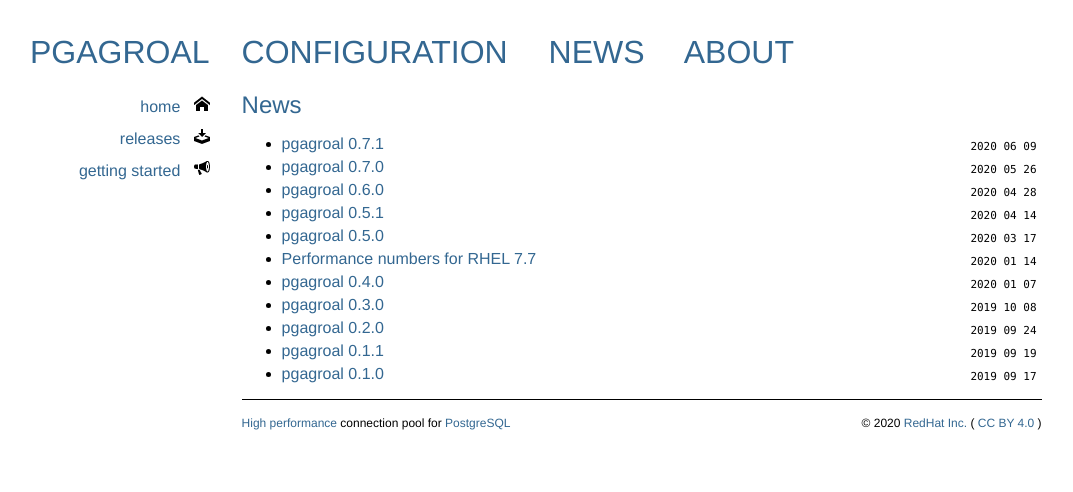
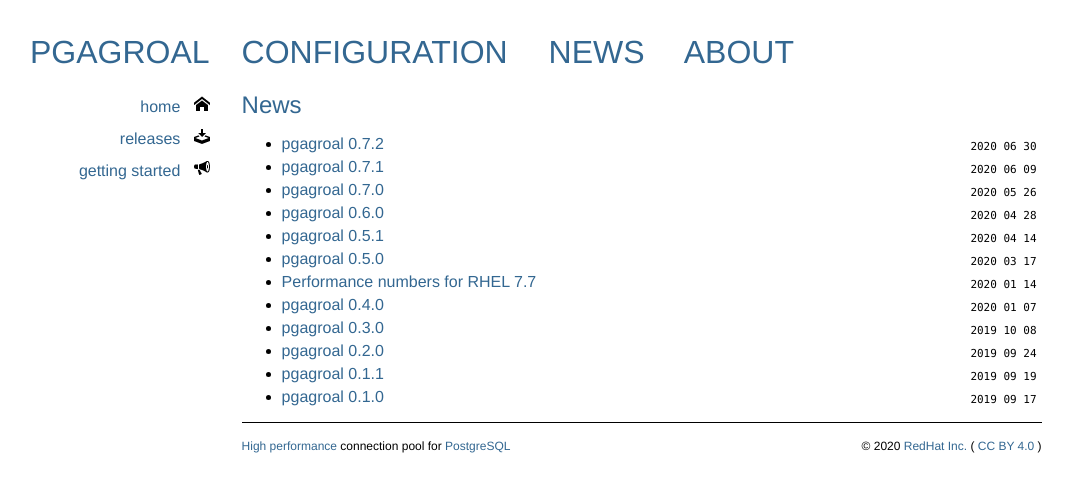
Before and after one commit to agroal/pgagroal, a Jekyll site: the page built from news.html, in a window 1280 px wide. Shown: the top 492 px of the page, without its empty margins (10-1083 px from the left). Built offline with Jekyll 4.4.1, drawn with Linux system fonts in a browser that asks for light colours; some web fonts are replaced.

Commit message:
pgagroal 0.7.2

```diff
--- a/_data/releases.yml
+++ b/_data/releases.yml
@@ -28,3 +28,6 @@
 - name: pgagroal 0.7.1
   date: 2020-06-09
   announce: release/announcement/2020/06/09/pgagroal-0.7.1.html
+- name: pgagroal 0.7.2
+  date: 2020-06-30
+  announce: release/announcement/2020/06/30/pgagroal-0.7.2.html
--- a/gettingstarted.html
+++ b/gettingstarted.html
@@ -16,7 +16,7 @@
     using "pgagroal -?". You should see
 
     <pre>
-pgagroal 0.7.1
+pgagroal 0.7.2
   High-performance connection pool for PostgreSQL
 
 Usage:
@@ -134,7 +134,7 @@
     You can see the commands it supports by using "pgagroal-cli -?" which will give
 
     <pre>
-pgagroal-cli 0.7.1
+pgagroal-cli 0.7.2
   Command line utility for pgagroal
 
 Usage:
@@ -196,7 +196,7 @@
     You can see the commands it supports by using "pgagroal-admin -?" which will give
 
     <pre>
-pgagroal-admin 0.7.1
+pgagroal-admin 0.7.2
   Administration utility for pgagroal
 
 Usage:
```
Also changed, not shown: _posts/2020-06-30-pgagroal-0.7.2.md (added, +18 -0 lines).
